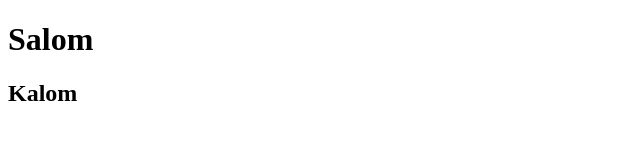
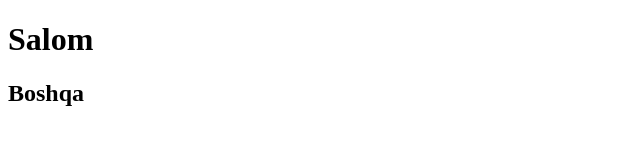
Before and after one commit to Muminniyoz/shifo, a plain HTML site: page index.html in a window 1280 px wide. Shown: the full height of the page, 0-640 px from the left. Drawn offline with Linux system fonts and the light colour scheme.

Commit message:
h2 o'zgrish qildim

```diff
--- a/index.html
+++ b/index.html
@@ -8,6 +8,6 @@
 </head>
 <body>
     <h1>Salom</h1>
-    <h2>Kalom</h2>
+    <h2>Boshqa</h2>
 </body>
 </html>
```
Also changed, not shown: 1 other file.
